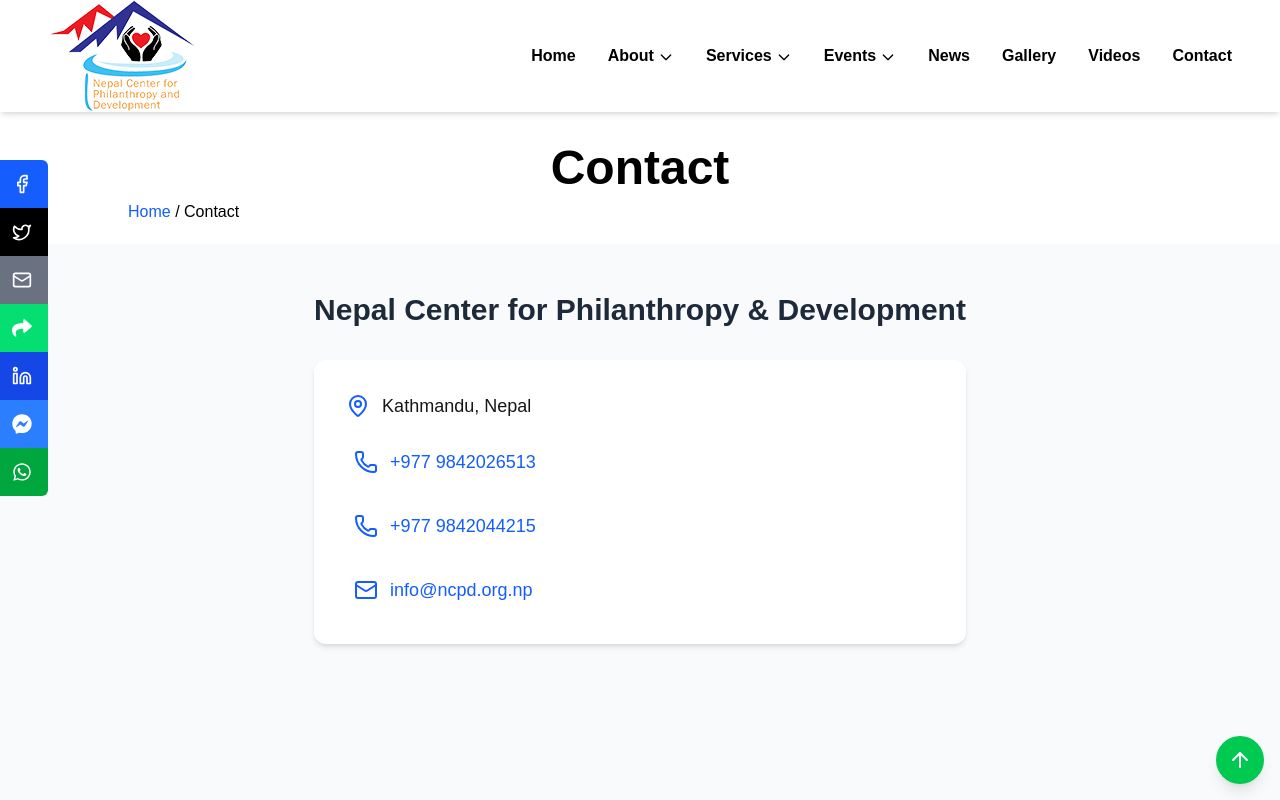
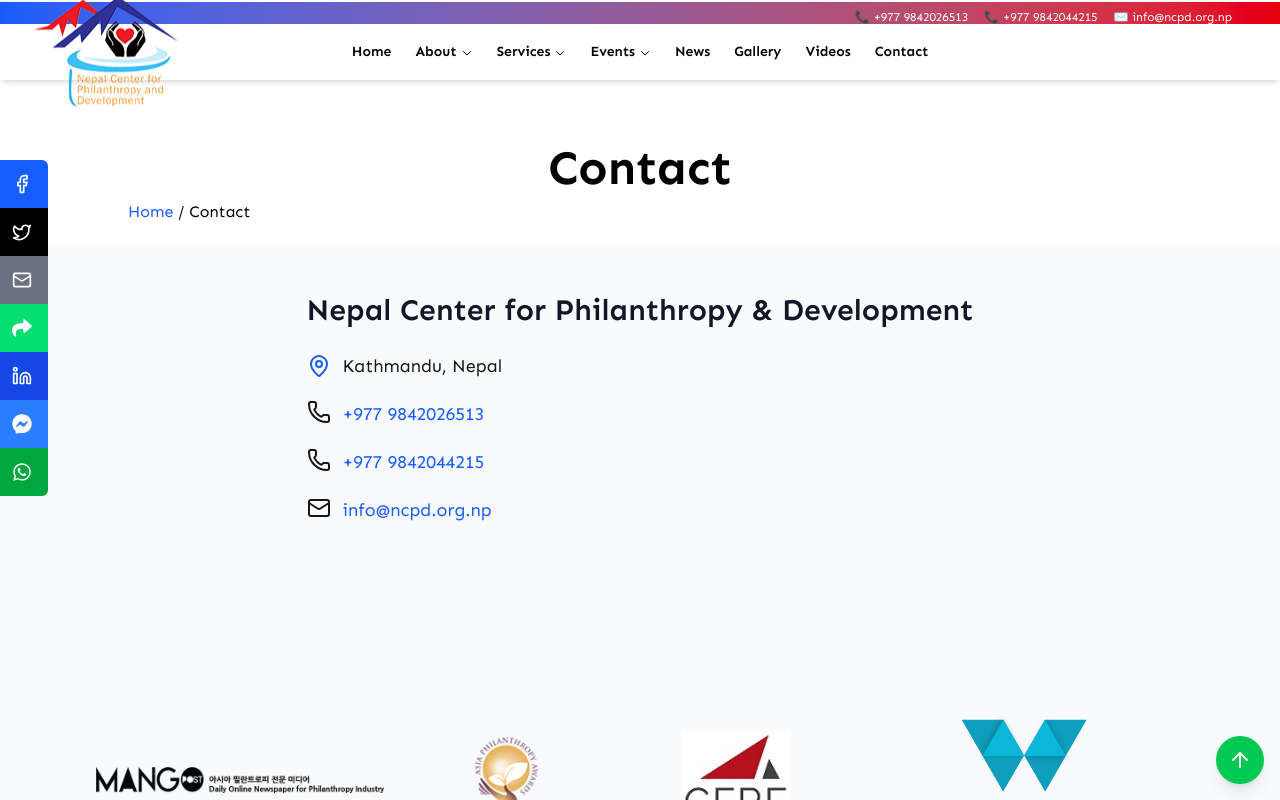
Before and after one commit to pracasupreti/ncpd.org.np, a Next.js app: page /contact in a window 1280 px wide. Shown: the top 800 px of the page. Built offline with nearby package versions, Linux system fonts and the light colour scheme.

Commit message:
Changes to header and image carousel UI

```diff
--- a/app/contact/page.tsx
+++ b/app/contact/page.tsx
@@ -23,12 +23,11 @@
 
       {/* Main Contact Section */}
       <main className="max-w-5xl mx-auto px-4 sm:px-6 lg:px-12 py-12">
-        {/* Title section (no card styling) */}
-        <h2 className="text-2xl sm:text-3xl font-semibold text-gray-800 text-center mb-8">
+        <h2 className="text-2xl sm:text-3xl font-semibold text-gray-900 mb-6">
           Nepal Center for Philanthropy & Development
         </h2>
 
-        <div className="bg-white shadow-md rounded-xl p-6 md:p-8 space-y-5 text-base sm:text-lg">
+        <div className="space-y-5 text-base sm:text-lg">
           {/* Location */}
           <div className="flex items-center gap-3">
             <MapPinIcon className="h-6 w-6 text-blue-600 flex-shrink-0" />
@@ -36,29 +35,39 @@
           </div>
 
           {/* Phone 1 */}
-          <div className="flex items-center gap-3 hover:bg-blue-50 p-2 rounded transition">
-            <PhoneIcon className="h-6 w-6 text-blue-600 flex-shrink-0" />
-            <a href="tel:+9779842026513" className="text-blue-600 hover:underline">
+          <div className="flex items-start gap-3">
+            <PhoneIcon />
+            <a
+              href="tel:+9779842026513"
+              className="text-blue-600 hover:underline"
+            >
               +977 9842026513
             </a>
           </div>
 
           {/* Phone 2 */}
-          <div className="flex items-center gap-3 hover:bg-blue-50 p-2 rounded transition">
-            <PhoneIcon className="h-6 w-6 text-blue-600 flex-shrink-0" />
-            <a href="tel:+9779842044215" className="text-blue-600 hover:underline">
+          <div className="flex items-start gap-3">
+            <PhoneIcon />
+            <a
+              href="tel:+9779842044215"
+              className="text-blue-600 hover:underline"
+            >
               +977 9842044215
             </a>
           </div>
 
           {/* Email */}
-          <div className="flex items-center gap-3 hover:bg-blue-50 p-2 rounded transition">
-            <MailIcon className="h-6 w-6 text-blue-600 flex-shrink-0" />
-            <a href="mailto:info@ncpd.org.np" className="text-blue-600 hover:underline">
+          <div className="flex items-start gap-3">
+            <MailIcon />
+            <a
+              href="mailto:info@ncpd.org.np"
+              className="text-blue-600 hover:underline"
+            >
               info@ncpd.org.np
             </a>
           </div>
         </div>
+
       </main>
 
       {/* Partner Logos */}
--- a/app/globals.css
+++ b/app/globals.css
@@ -6,12 +6,17 @@
   --primary: #00efff;
 }
 
+html {
+  font-family: var(--font-sen), sans-serif;
+  margin: 0;
+  padding: 0;
+}
+
 @theme inline {
   --color-background: var(--background);
   --color-foreground: var(--foreground);
   --color-primary: var(--primary);
-  --font-sans: var(--font-geist-sans);
-  --font-mono: var(--font-geist-mono);
+  --font-sans: var(--font-sen);
 }
 
 @media (prefers-color-scheme: dark) {
@@ -22,7 +27,9 @@
 }
 
 body {
-  background: var(--foreground);
+  margin: 0;
+  padding: 0;
+  background-color: transparent; /* Or use gradient start color like #2563eb */
   color: var(--background);
-  font-family: Arial, Helvetica, sans-serif;
+  font-family: var(--font-sen), sans-serif;
 }
--- a/app/layout.tsx
+++ b/app/layout.tsx
@@ -1,27 +1,23 @@
 import Header from "@/components/header";
 import "./globals.css";
-import { Poppins } from 'next/font/google'
+import { Sen } from 'next/font/google'
 import Footer from "@/components/footer";
-const poppins = Poppins({
+
+const sen = Sen({
   subsets: ['latin'],
   weight: ['400', '500', '600', '700'],
-  variable: '--font-poppins',
+  variable: '--font-sen',
   display: 'swap',
-})
+});
 
-
-export default function RootLayout({
-  children,
-}: Readonly<{
-  children: React.ReactNode;
-}>) {
+export default function RootLayout({ children }: { children: React.ReactNode }) {
   return (
-    <html lang="en" className={poppins.className}>
+    <html lang="en" className={sen.variable}>
       <head>
         <link rel="icon" href="/logo.png" />
         <title>Nepal Center for Philanthropy and Development</title>
       </head>
-      <body>
+      <body className={`${sen.className} font-sans`}>
         <Header />
         {children}
         <Footer />
--- a/app/page.tsx
+++ b/app/page.tsx
@@ -7,13 +7,13 @@
 
 export default function Home() {
   return (
-    <div>
-      <ImageCarousel/>
-      <WhatWeDoPage/>
-      <LatestTrainingPage/>
-      <LatestNewsPage/>
-      <LatestConferencePage/>
-      <LogoSection/>
+    <div className="space-y-0"> {/* controls vertical spacing between each section */}
+      <ImageCarousel />
+      <WhatWeDoPage />
+      <LatestTrainingPage />
+      <LatestNewsPage />
+      <LatestConferencePage />
+      <LogoSection />
     </div>
   );
 }
--- a/components/header.tsx
+++ b/components/header.tsx
@@ -8,7 +8,9 @@
   const [activeMobileDropdown, setActiveMobileDropdown] = useState<string | null>(null);
 
   useEffect(() => {
-    const handleScroll = () => setIsScrolled(window.scrollY > 50);
+    const handleScroll = () => {
+      setIsScrolled(window.scrollY > 50);
+    };
     window.addEventListener("scroll", handleScroll);
     return () => window.removeEventListener("scroll", handleScroll);
   }, []);
@@ -47,25 +49,58 @@
   ];
 
   return (
-    <header className={`fixed w-full z-50 bg-white shadow-md transition-all duration-300 ${isScrolled ? "shadow-md h-16" : "h-28"}`}>
-      <div className="container mx-auto px-4 sm:px-6 lg:px-12 flex items-center justify-between h-full">
+    <>
+      {/* Fixed Header Wrapper */}
+      <div className="fixed top-0 left-0 w-full z-50">
+        {/* Contact Bar + Navbar */}
+        <div
+          className={`transition-all duration-300 ${
+            isScrolled
+              ? "h-14 pt-0 bg-white/5 backdrop-blur-xs shadow-md"
+              : "h-20 pt-[2px] bg-white shadow-md"
+          } flex flex-col`}
+        >
+          {/* Contact Bar */}
+          <div
+            className={`bg-gradient-to-r from-blue-600 to-red-600 text-xs text-white transition-all duration-300 overflow-hidden leading-tight ${
+              isScrolled ? "max-h-0 opacity-0" : "max-h-10 opacity-100"
+            }`}
+          >
+            <div className="container mx-auto px-4 sm:px-6 lg:px-12 py-2 flex justify-end items-center space-x-4">
+              <div className="flex items-center space-x-1">
+                <span>📞</span>
+                <span>+977 9842026513</span>
+              </div>
+              <div className="flex items-center space-x-1">
+                <span>📞</span>
+                <span>+977 9842044215</span>
+              </div>
+              <div className="flex items-center space-x-1">
+                <span>✉️</span>
+                <span>info@ncpd.org.np</span>
+              </div>
+            </div>
+          </div>
+
+          {/* Navbar */}
+          <div className="container mx-auto px-4 sm:px-6 lg:px-12 flex items-center h-full relative">
             {/* Logo */}
-        <a href="/">
+            <a href="/" className="flex items-center absolute left-4 lg:left-8 top-1/2 -translate-y-1/2">
               <Image
                 src="/logo.png"
                 alt="Logo"
-            width={isScrolled ? 100 : 140}
-            height={isScrolled ? 40 : 60}
+                width={isScrolled ? 60 : 85}
+                height={isScrolled ? 25 : 35}
                 priority
                 quality={100}
                 className="h-auto w-auto transition-all duration-300"
               />
             </a>
 
-        {/* Toggle Button for sm and md */}
-        <div className="lg:hidden">
+            {/* Mobile Toggle */}
+            <div className="lg:hidden absolute right-4 top-1/2 -translate-y-1/2">
               <button onClick={toggleMobileMenu} aria-label="Toggle Menu">
-            <svg className="w-8 h-8 text-black" fill="none" stroke="currentColor" viewBox="0 0 24 24">
+                <svg className="w-7 h-7 text-black" fill="none" stroke="currentColor" viewBox="0 0 24 24">
                   {mobileOpen ? (
                     <path strokeLinecap="round" strokeLinejoin="round" strokeWidth="2" d="M6 18L18 6M6 6l12 12" />
                   ) : (
@@ -75,19 +110,18 @@
               </button>
             </div>
 
-        {/* Desktop Menu */}
-        <nav className="hidden lg:block">
-          <ul className="flex space-x-8 items-center font-medium text-black">
+            {/* Desktop Nav */}
+            <nav className="hidden lg:block mx-auto">
+              <ul className="flex space-x-6 items-center font-medium text-sm text-black">
                 {navItems.map((item) => (
                   <li key={item.name} className="relative group">
                     {item.dropdown ? (
                       <>
                         <button className="relative font-semibold group text-black">
                           {item.name}
-                      <svg className="ml-1 w-4 h-4 inline-block" fill="none" stroke="currentColor" viewBox="0 0 24 24">
+                          <svg className="ml-1 w-3 h-3 inline-block" fill="none" stroke="currentColor" viewBox="0 0 24 24">
                             <path strokeLinecap="round" strokeLinejoin="round" strokeWidth="2" d="M19 9l-7 7-7-7" />
                           </svg>
-                      {/* underline animation */}
                           <span className="absolute left-0 bottom-[-2px] h-0.5 bg-green-500 w-0 group-hover:w-full transition-all duration-300"></span>
                         </button>
                         <ul className="absolute left-0 top-full w-56 bg-white border-t-4 border-green-500 rounded-md shadow-lg opacity-0 group-hover:opacity-100 group-hover:pointer-events-auto pointer-events-none transition-all duration-200 z-30">
@@ -114,14 +148,15 @@
               </ul>
             </nav>
           </div>
+        </div>
 
-      {/* Mobile/Tablet Menu */}
+        {/* Mobile Nav */}
         <div
           className={`lg:hidden overflow-hidden bg-white transition-all text-black duration-300 ${
             mobileOpen ? "max-h-[1000px] py-4" : "max-h-0"
           }`}
         >
-        <ul className="flex flex-col space-y-2 px-6">
+          <ul className="flex flex-col space-y-2 px-6 text-sm">
             {navItems.map((item) => (
               <li key={item.name}>
                 {item.dropdown ? (
@@ -168,6 +203,7 @@
             ))}
           </ul>
         </div>
-    </header>
+      </div>
+    </>
   );
 }
--- a/components/ui/latest-news.tsx
+++ b/components/ui/latest-news.tsx
@@ -51,7 +51,7 @@
     const pagedNews = newsData.slice(page * PAGE_SIZE, page * PAGE_SIZE + PAGE_SIZE);
 
     return (
-        <section className="min-h-screen bg-gradient-to-br from-blue-50 via-white to-blue-100 font-sans text-gray-800 p-4 sm:p-6 lg:py-20 lg:px-26">
+        <section className="bg-gradient-to-br from-blue-50 via-white to-blue-100 font-sans text-gray-800 p-4 sm:p-6 lg:px-26">
             {/* Header */}
             <div className="flex flex-col md:flex-row justify-between items-start md:items-center mb-10 gap-4">
                 <h2 className="text-3xl sm:text-4xl font-extrabold text-blue-900 tracking-tight">
--- a/components/ui/latest-trainings.tsx
+++ b/components/ui/latest-trainings.tsx
@@ -3,7 +3,7 @@
 
 export default function LatestTrainingPage() {
   return (
-    <div className="min-h-screen bg-gradient-to-br from-blue-50 via-white to-blue-100 font-sans text-gray-800 p-4 sm:p-6 lg:py-20 lg:px-26">
+    <div className="bg-gradient-to-br from-blue-50 via-white to-blue-100 font-sans text-gray-800 p-4 sm:p-6 lg:px-26">
       {/* Header */}
       <header className="flex flex-col md:flex-row justify-between items-start md:items-center mb-10 gap-4">
         <h1 className="text-3xl md:text-4xl font-extrabold text-blue-900 tracking-tight">
--- a/tailwind.config.js
+++ b/tailwind.config.js
@@ -1,8 +1,17 @@
-/** @type {import('tailwindcss').Config} */
+// tailwind.config.js
+const { fontFamily } = require('tailwindcss/defaultTheme');
+
 module.exports = {
-  content: [],
+  content: [
+    './app/**/*.{js,ts,jsx,tsx}',
+    './components/**/*.{js,ts,jsx,tsx}',
+  ],
   theme: {
-    extend: {},
+    extend: {
+      fontFamily: {
+        sans: ['var(--font-sen)', ...fontFamily.sans],
+      },
+    },
   },
   plugins: [],
-}
+};
```
Also changed, not shown: components/ui/carousel.tsx (+11 -6 lines). Lines whose indentation alone changed are shown as unchanged.
